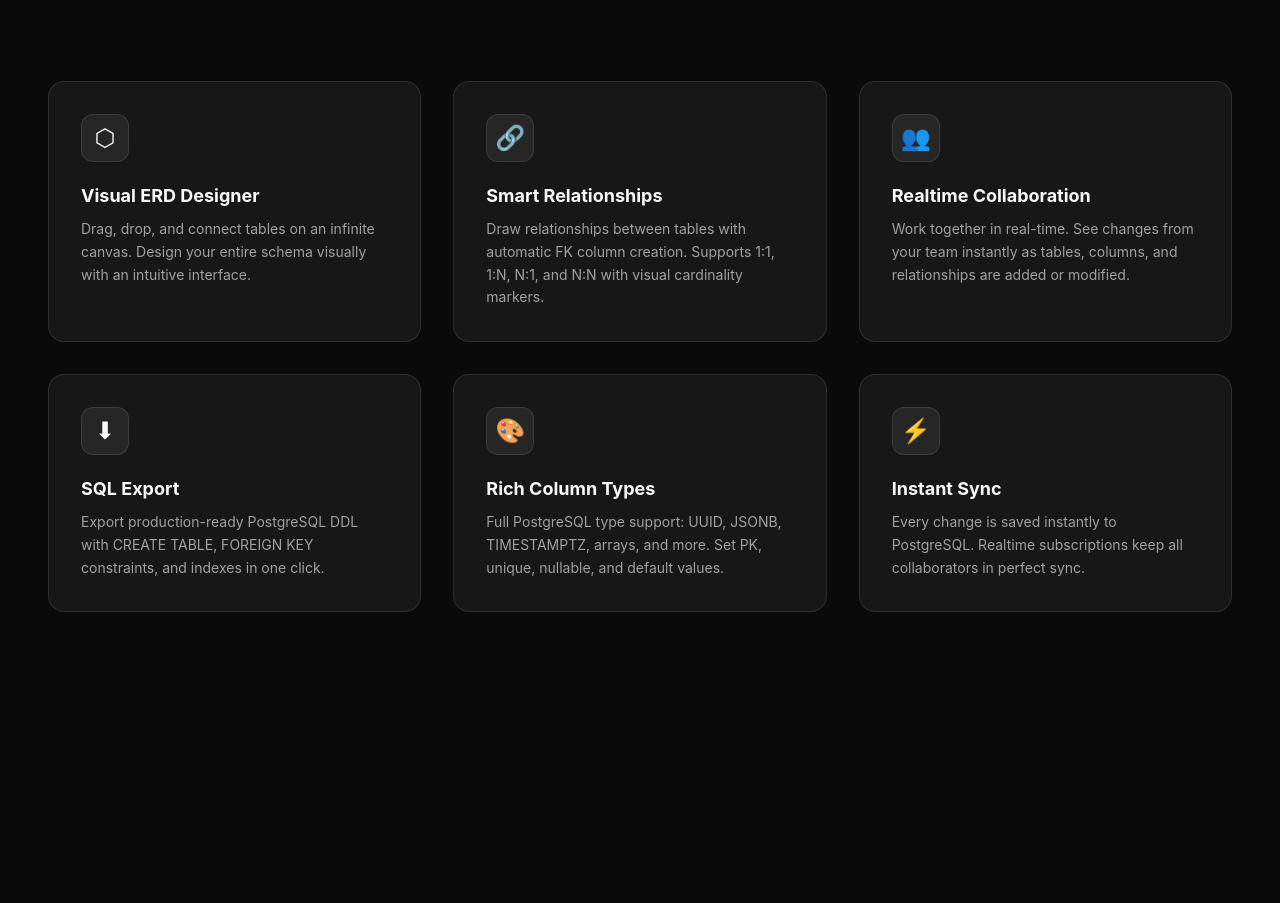
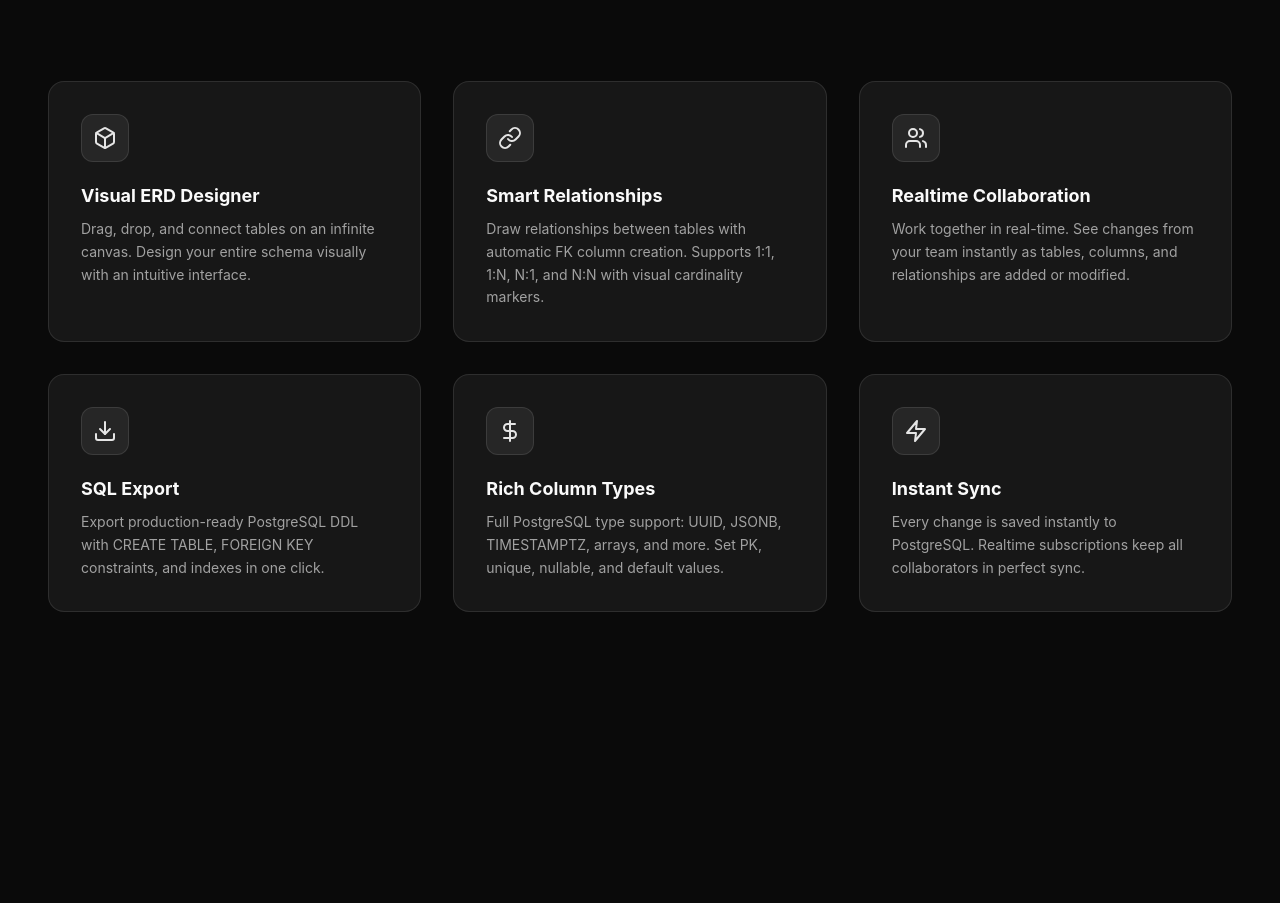
Before and after one commit to winnerx0/ember, a Next.js app: page / in a window 1280 px wide. Shown: the part 1208-2111 px from the top of the page. Built offline with nearby package versions, Linux system fonts and the light colour scheme; no server answers.

Commit message:
change auth path location

```diff
--- a/src/app/landing-page.tsx
+++ b/src/app/landing-page.tsx
@@ -49,37 +49,69 @@ const DEMO_TABLES = [
 
 const FEATURES = [
   {
-    icon: "⬡",
+    icon: (
+      <svg xmlns="http://www.w3.org/2000/svg" width="24" height="24" viewBox="0 0 24 24" fill="none" stroke="currentColor" strokeWidth="2" strokeLinecap="round" strokeLinejoin="round" className="text-primary">
+        <path d="M21 16V8a2 2 0 0 0-1-1.73l-7-4a2 2 0 0 0-2 0l-7 4A2 2 0 0 0 3 8v8a2 2 0 0 0 1 1.73l7 4a2 2 0 0 0 2 0l7-4A2 2 0 0 0 21 16z"/>
+        <polyline points="3.27 6.96 12 12.01 20.73 6.96"/>
+        <line x1="12" y1="22.08" x2="12" y2="12"/>
+      </svg>
+    ),
     title: "Visual ERD Designer",
     description:
       "Drag, drop, and connect tables on an infinite canvas. Design your entire schema visually with an intuitive interface.",
   },
   {
-    icon: "🔗",
+    icon: (
+      <svg xmlns="http://www.w3.org/2000/svg" width="24" height="24" viewBox="0 0 24 24" fill="none" stroke="currentColor" strokeWidth="2" strokeLinecap="round" strokeLinejoin="round" className="text-primary">
+        <path d="M10 13a5 5 0 0 0 7.54.54l3-3a5 5 0 0 0-7.07-7.07l-1.72 1.71"/>
+        <path d="M14 11a5 5 0 0 0-7.54-.54l-3 3a5 5 0 0 0 7.07 7.07l1.71-1.71"/>
+      </svg>
+    ),
     title: "Smart Relationships",
     description:
       "Draw relationships between tables with automatic FK column creation. Supports 1:1, 1:N, N:1, and N:N with visual cardinality markers.",
   },
   {
-    icon: "👥",
+    icon: (
+      <svg xmlns="http://www.w3.org/2000/svg" width="24" height="24" viewBox="0 0 24 24" fill="none" stroke="currentColor" strokeWidth="2" strokeLinecap="round" strokeLinejoin="round" className="text-primary">
+        <path d="M16 21v-2a4 4 0 0 0-4-4H6a4 4 0 0 0-4 4v2"/>
+        <circle cx="9" cy="7" r="4"/>
+        <path d="M22 21v-2a4 4 0 0 0-3-3.87"/>
+        <path d="M16 3.13a4 4 0 0 1 0 7.75"/>
+      </svg>
+    ),
     title: "Realtime Collaboration",
     description:
       "Work together in real-time. See changes from your team instantly as tables, columns, and relationships are added or modified.",
   },
   {
-    icon: "⬇",
+    icon: (
+      <svg xmlns="http://www.w3.org/2000/svg" width="24" height="24" viewBox="0 0 24 24" fill="none" stroke="currentColor" strokeWidth="2" strokeLinecap="round" strokeLinejoin="round" className="text-primary">
+        <path d="M21 15v4a2 2 0 0 1-2 2H5a2 2 0 0 1-2-2v-4"/>
+        <polyline points="7 10 12 15 17 10"/>
+        <line x1="12" y1="15" x2="12" y2="3"/>
+      </svg>
+    ),
     title: "SQL Export",
     description:
       "Export production-ready PostgreSQL DDL with CREATE TABLE, FOREIGN KEY constraints, and indexes in one click.",
   },
   {
-    icon: "🎨",
+    icon: (
+      <svg xmlns="http://www.w3.org/2000/svg" width="24" height="24" viewBox="0 0 24 24" fill="none" stroke="currentColor" strokeWidth="2" strokeLinecap="round" strokeLinejoin="round" className="text-primary">
+        <path d="M12 2v20M17 5H9.5a3.5 3.5 0 0 0 0 7h5a3.5 3.5 0 0 1 0 7H6"/>
+      </svg>
+    ),
     title: "Rich Column Types",
     description:
       "Full PostgreSQL type support: UUID, JSONB, TIMESTAMPTZ, arrays, and more. Set PK, unique, nullable, and default values.",
   },
   {
-    icon: "⚡",
+    icon: (
+      <svg xmlns="http://www.w3.org/2000/svg" width="24" height="24" viewBox="0 0 24 24" fill="none" stroke="currentColor" strokeWidth="2" strokeLinecap="round" strokeLinejoin="round" className="text-primary">
+        <polygon points="13 2 3 14 12 14 11 22 21 10 12 10 13 2"/>
+      </svg>
+    ),
     title: "Instant Sync",
     description:
       "Every change is saved instantly to PostgreSQL. Realtime subscriptions keep all collaborators in perfect sync.",
```
Also changed, not shown: src/app/auth/page.tsx (renamed from src/app/app/auth/page.tsx).
